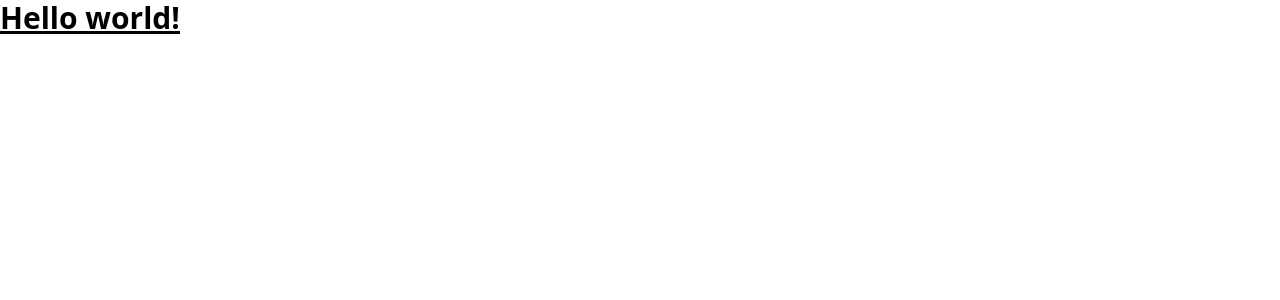
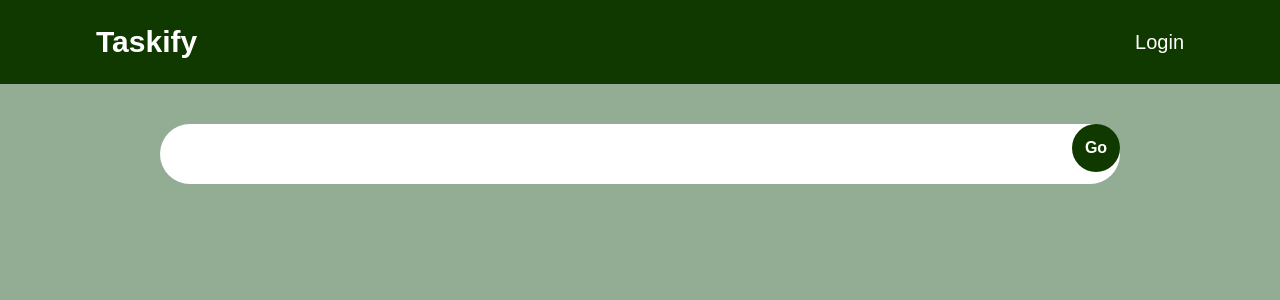
Before and after one commit to khajornritdacha/taskify-v2, a React (Vite) app: page / in a window 1280 px wide. Shown: the top 300 px of the page. Built offline with nearby package versions, Linux system fonts and the light colour scheme.

Commit message:
feat: add navbar

```diff
--- a/src/App.tsx
+++ b/src/App.tsx
@@ -1,7 +1,11 @@
+import Navbar from './components/Navbar';
+import InputBox from './components/InputBox';
+
 export default function App() {
   return (
-    <h1 className="text-3xl flex border-spacing-1 font-bold underline">
-      Hello world!
-    </h1>
-  )
+    <main className="min-h-screen bg-laurel-green font-karla">
+      <Navbar />
+      <InputBox />
+    </main>
+  );
 }
--- /dev/null
+++ b/src/components/InputBox.tsx
@@ -0,0 +1,18 @@
+const InputBox = () => {
+  return (
+    <form className="relative mx-auto my-10 flex w-fit">
+      <input
+        className="h-[60px] w-[75vw] rounded-full px-4 text-xl"
+        type="text"
+      />
+      <button
+        className="absolute right-0 h-12 w-12 rounded-full border-none bg-forest-green-traditional font-bold text-white"
+        type="submit"
+      >
+        Go
+      </button>
+    </form>
+  );
+};
+
+export default InputBox;
--- /dev/null
+++ b/src/components/Navbar.tsx
@@ -0,0 +1,14 @@
+const Navbar = () => {
+  return (
+    <nav className="flex content-center bg-forest-green-traditional px-24 py-6 text-white">
+      <li className="mr-auto list-none text-3xl font-bold">
+        <a href="https://google.com">Taskify</a>
+      </li>
+      <li className="list-none self-center text-xl">
+        <a href="https://google.com">Login</a>
+      </li>
+    </nav>
+  );
+};
+
+export default Navbar;
--- a/src/index.css
+++ b/src/index.css
@@ -1,3 +1,4 @@
 @tailwind base;
 @tailwind components;
 @tailwind utilities;
+@import url('https://fonts.googleapis.com/css2?family=Karla:wght@400;500;700&display=swap');
--- a/tailwind.config.cjs
+++ b/tailwind.config.cjs
@@ -5,7 +5,18 @@ module.exports = {
     "./src/**/*.{js,ts,jsx,tsx}",
   ],
   theme: {
-    extend: {},
+    extend: {
+      colors: {
+        'forest-green-traditional': '#103900ff',
+        'laurel-green': '#92ad94ff',
+        'xanadu': '#748b75ff',
+        'old-burgundy': '#503d42ff',
+        'old-mauve': '#4c2b36ff',
+      },
+      fontFamily: {
+        'karla': ['Karla', 'sans-serif'],
+      }
+    },
   },
   plugins: [],
 }
```
Also changed, not shown: 1 other file (tests, documents, lock files or other folders).
